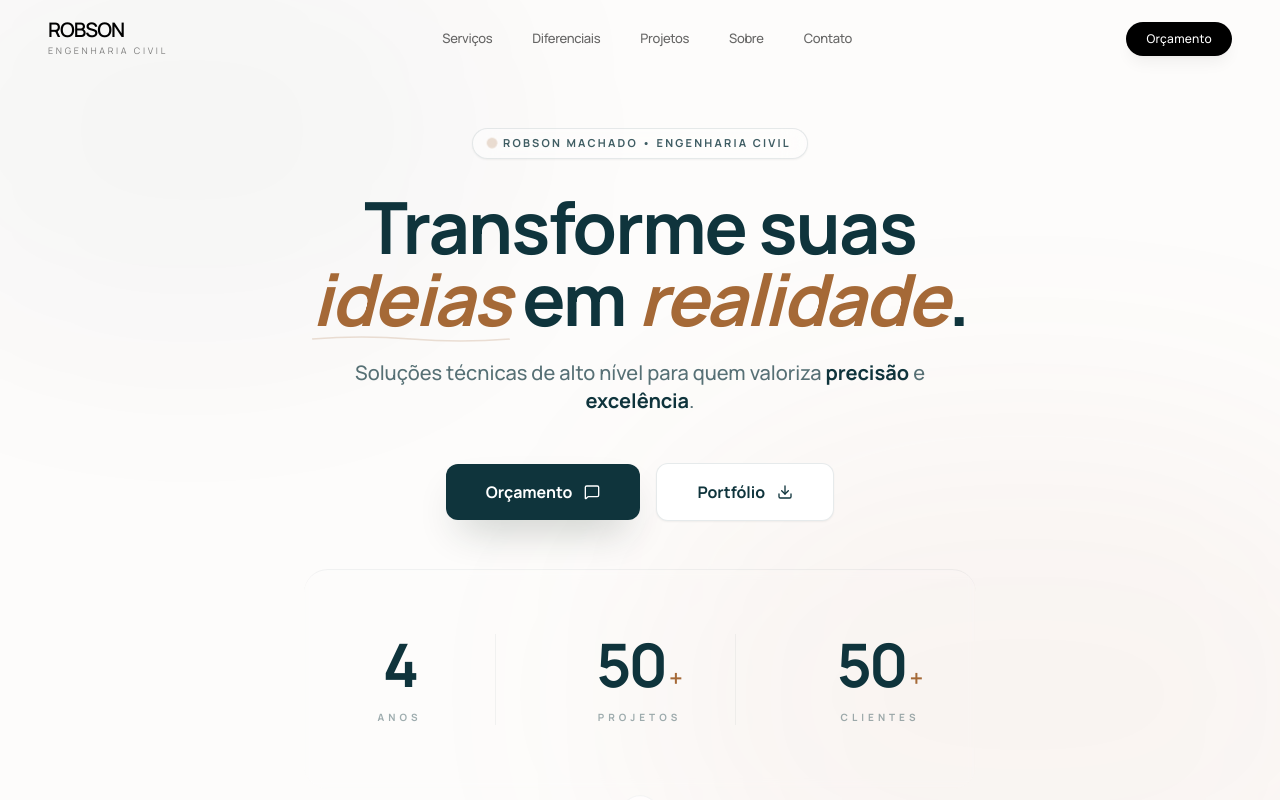
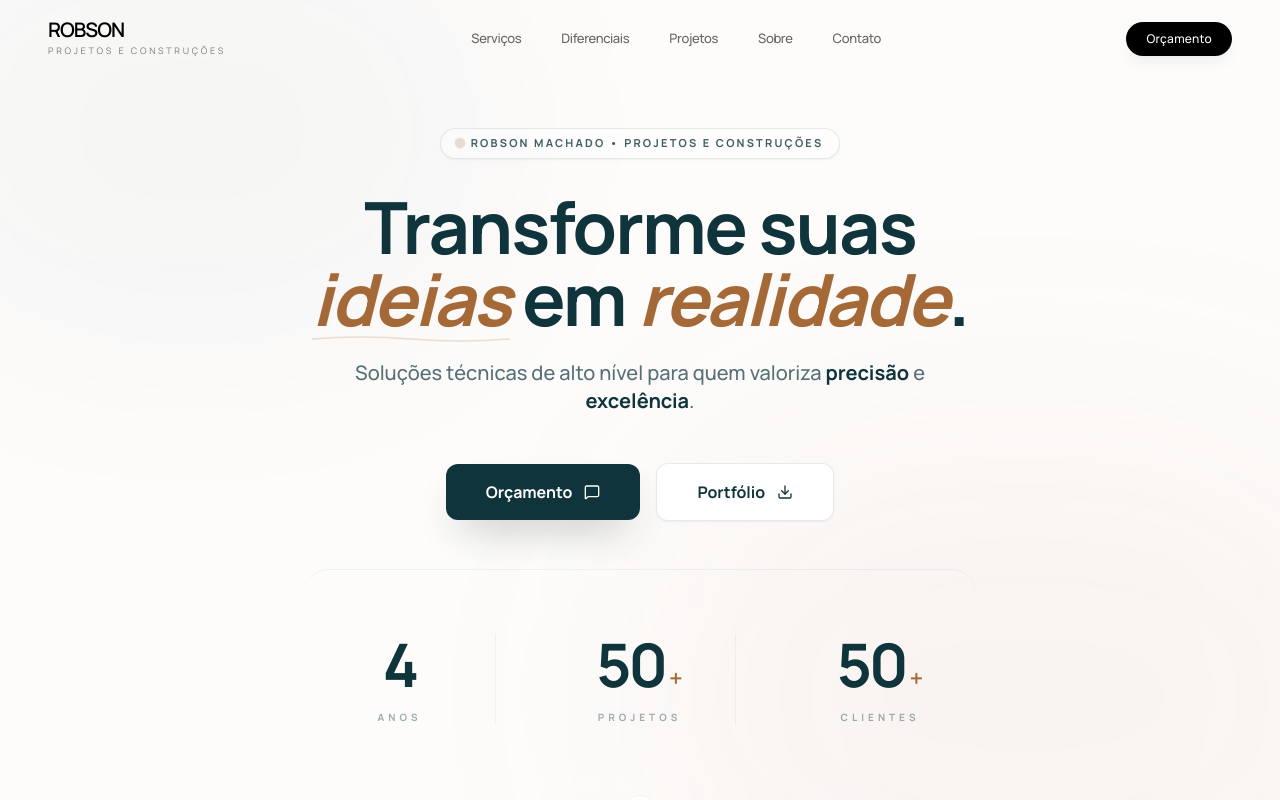
Before and after one commit to icaroCodes/RobsonMachado, a React (Vite) app: page / in a window 1280 px wide. Shown: the top 800 px of the page. Built offline with nearby package versions, Linux system fonts and the light colour scheme.

Commit message:
[UPDATE] Trocando por Projetos e Construções

```diff
--- a/src/components/Header.tsx
+++ b/src/components/Header.tsx
@@ -47,7 +47,7 @@ const Header: React.FC<HeaderProps> = ({ isMenuOpen, setIsMenuOpen }) => {
               ROBSON
             </h1>
             <span className="text-[9px] tracking-[0.3em] uppercase text-black/50 block mt-1">
-              Engenharia Civil
+              Projetos e Construções
             </span>
           </motion.div>
 
--- a/src/components/Hero.tsx
+++ b/src/components/Hero.tsx
@@ -36,7 +36,7 @@ const Hero: React.FC = () => {
           <motion.div variants={itemVariants} className="mb-6 md:mb-8">
             <span className="inline-flex items-center gap-2 px-4 py-1.5 rounded-full border border-dark-green/10 bg-white/40 backdrop-blur-md text-[10px] md:text-[11px] font-bold uppercase tracking-[0.2em] text-dark-green/80 shadow-sm">
               <span className="w-1.5 h-1.5 rounded-full bg-brown animate-ping" />
-              Robson Machado • Engenharia Civil
+              Robson Machado • Projetos e Construções
             </span>
           </motion.div>
 
```
